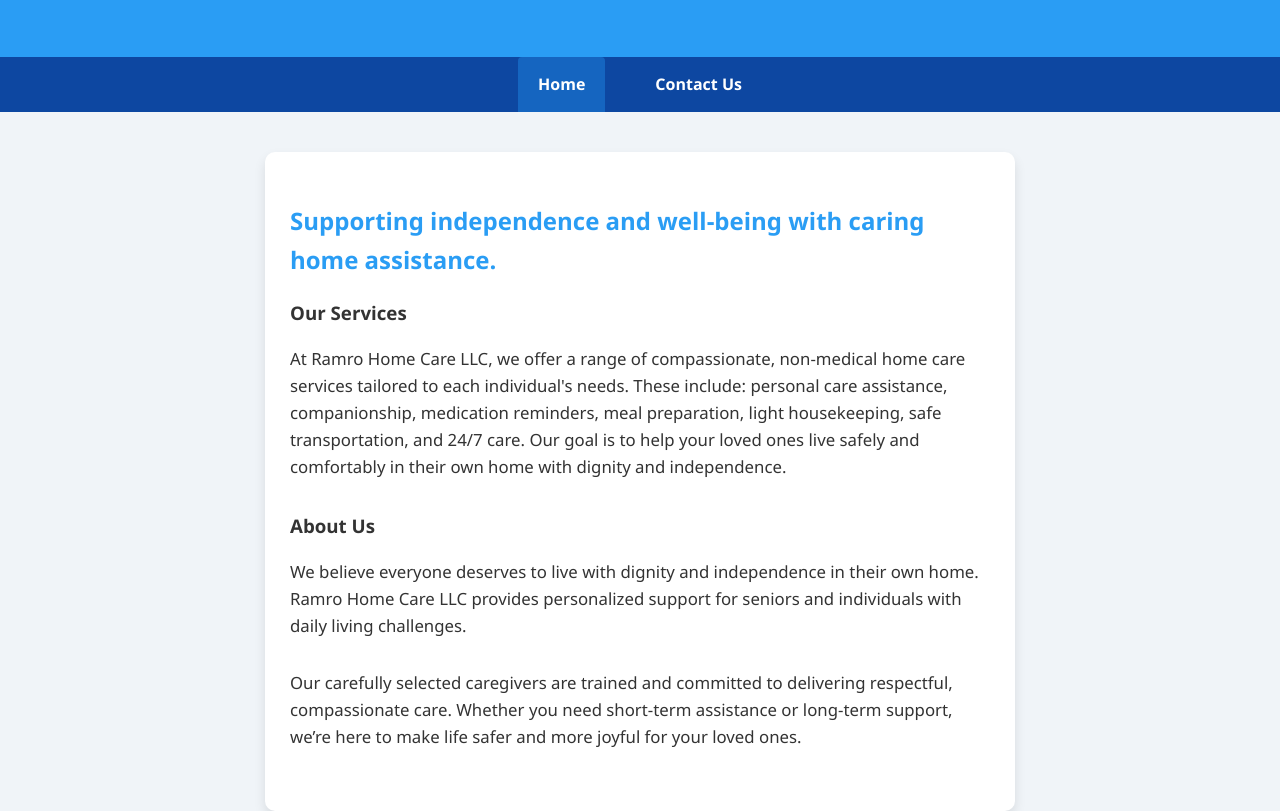
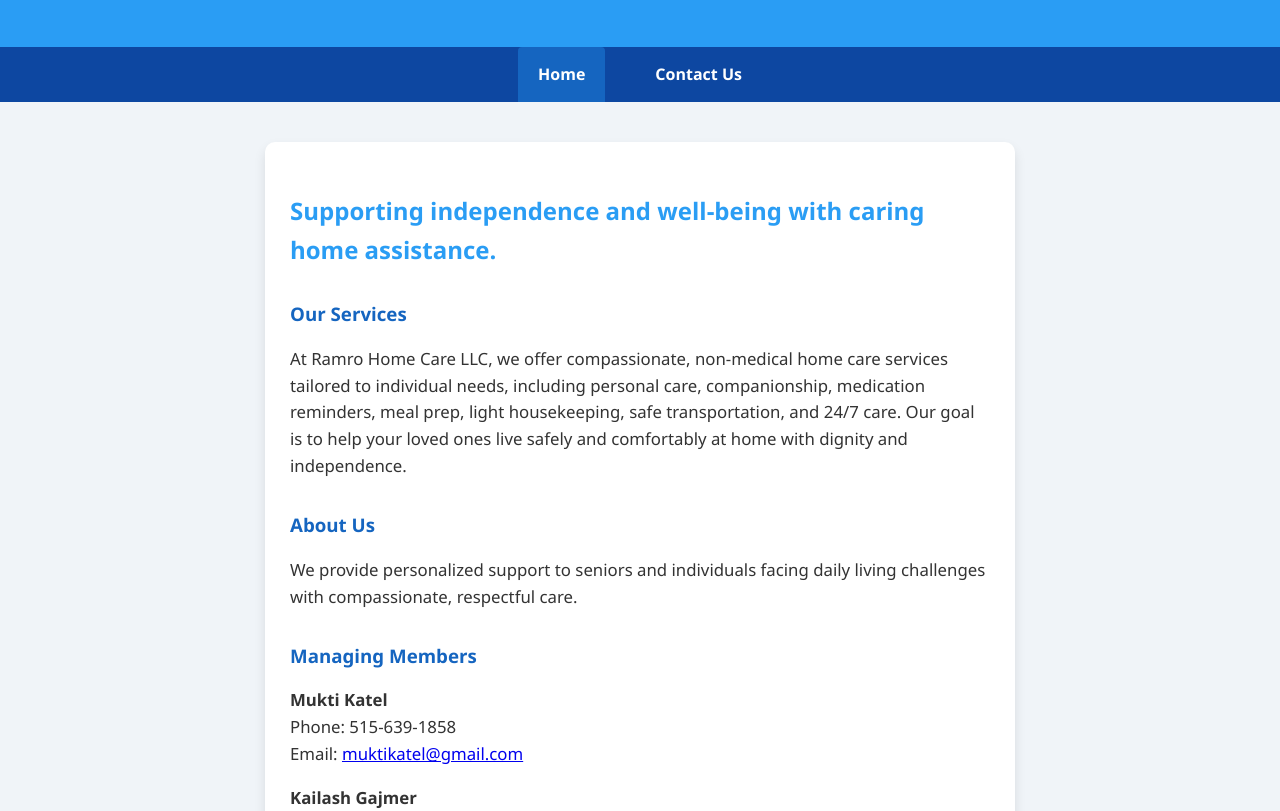
Before and after one commit to LeviTheCaptain1/Ramro-home-care, a plain HTML site: page index.html in a window 1280 px wide. Shown: the part 141-952 px from the top of the page. Drawn offline with Linux system fonts and the light colour scheme.

Commit message:
Update index.html

```diff
--- a/index.html
+++ b/index.html
@@ -54,9 +54,17 @@
       color: #2a9df4;
       margin-bottom: 15px;
     }
+    h3 {
+      color: #1565c0;
+      margin-top: 30px;
+      margin-bottom: 10px;
+    }
     p {
       font-size: 1.05rem;
-      margin-bottom: 30px;
+      margin-bottom: 20px;
+    }
+    .members p {
+      margin-bottom: 8px;
     }
     footer {
       background: #0d47a1;
@@ -92,18 +100,26 @@
   <section>
     <h3>Our Services</h3>
     <p>
-      At Ramro Home Care LLC, we offer a range of compassionate, non-medical home care services tailored to each individual's needs. These include: personal care assistance, companionship, medication reminders, meal preparation, light housekeeping, safe transportation, and 24/7 care. Our goal is to help your loved ones live safely and comfortably in their own home with dignity and independence.
+      At Ramro Home Care LLC, we offer compassionate, non-medical home care services tailored to individual needs, including personal care, companionship, medication reminders, meal prep, light housekeeping, safe transportation, and 24/7 care. Our goal is to help your loved ones live safely and comfortably at home with dignity and independence.
     </p>
   </section>
 
   <section>
     <h3>About Us</h3>
     <p>
-      We believe everyone deserves to live with dignity and independence in their own home. Ramro Home Care LLC provides personalized support for seniors and individuals with daily living challenges.
+      We provide personalized support to seniors and individuals facing daily living challenges with compassionate, respectful care.
     </p>
-    <p>
-      Our carefully selected caregivers are trained and committed to delivering respectful, compassionate care. Whether you need short-term assistance or long-term support, we’re here to make life safer and more joyful for your loved ones.
-    </p>
+  </section>
+
+  <section class="members">
+    <h3>Managing Members</h3>
+    <p><strong>Mukti Katel</strong><br />
+       Phone: 515-639-1858<br />
+       Email: <a href="mailto:muktikatel@gmail.com">muktikatel@gmail.com</a></p>
+
+    <p><strong>Kailash Gajmer</strong><br />
+       Phone: 503-933-6975<br />
+       Email: <a href="mailto:gajmerkailash@gmail.com">gajmerkailash@gmail.com</a></p>
   </section>
 </main>
 
```
